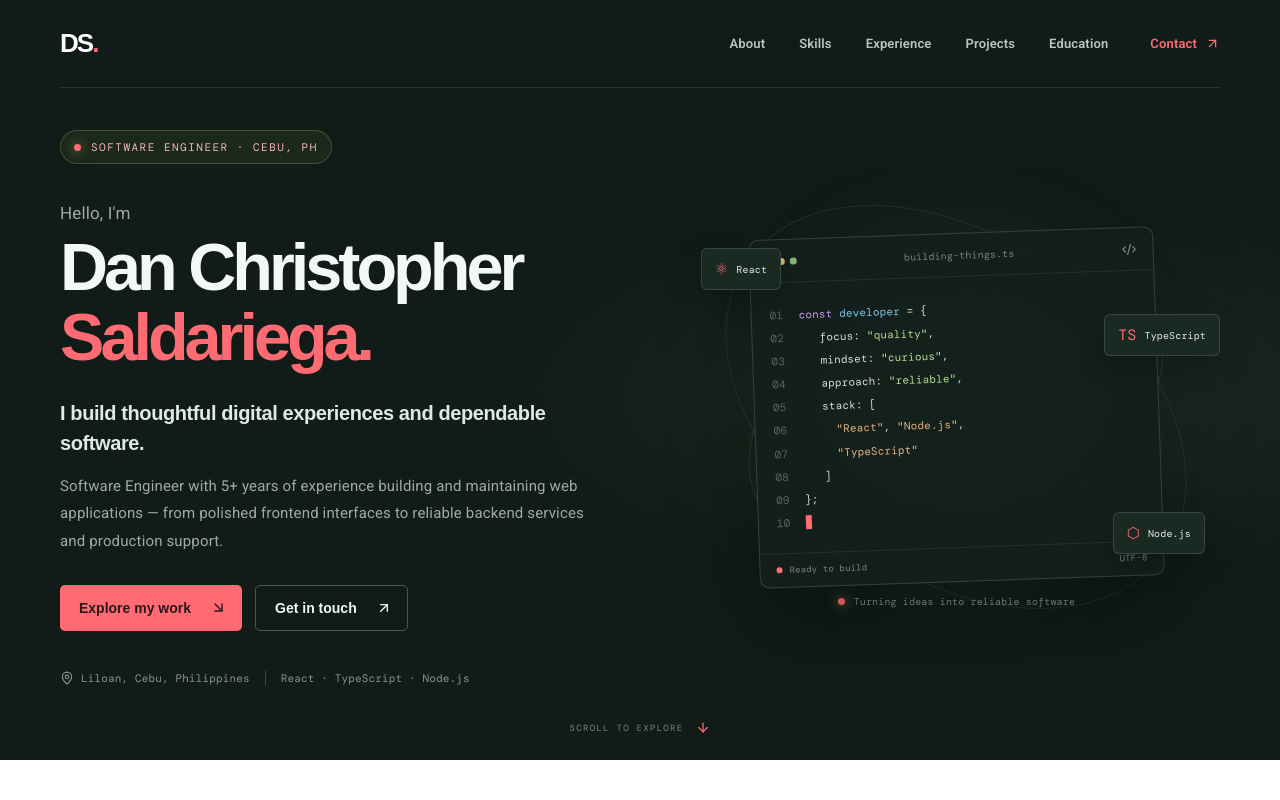
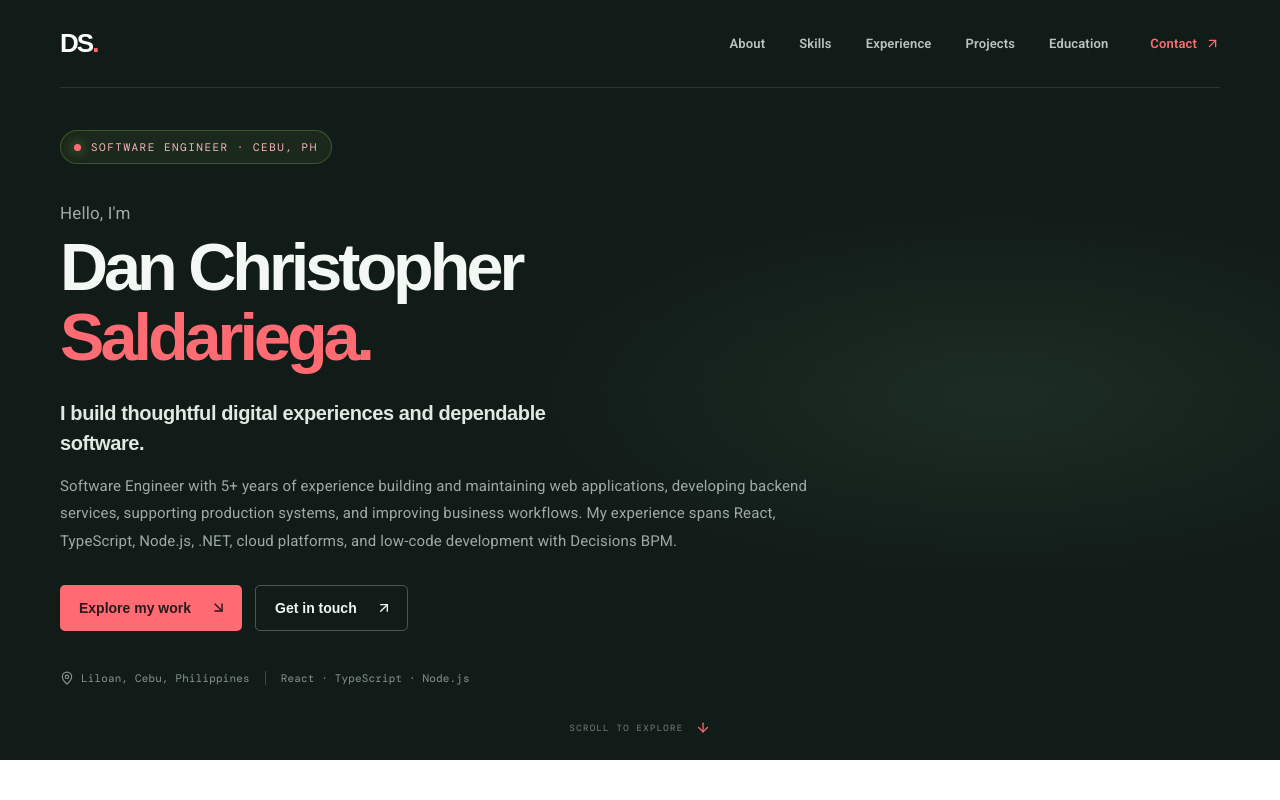
Before and after one commit to dsaldariega/my-portfolio, a Next.js app: page /my-portfolio/ in a window 1280 px wide. Shown: the top 800 px of the page. Built offline with nearby package versions, Linux system fonts and the light colour scheme; what @mui/material-nextjs would draw is missing.

Commit message:
feat: simplify hero into full-width introduction

```diff
--- a/src/app/globals.css
+++ b/src/app/globals.css
@@ -397,3 +397,22 @@ body { font-size: 15px; }
   .projects-grid .project-detail-grid { grid-template-columns: 1fr; }
   .email-action { padding: 8px 10px; font-size: 11px; }
 }
+
+
+/* Full-width introduction hero: prioritize the introduction over decoration */
+.hero-content {
+  grid-template-columns: minmax(0, 1fr);
+  min-height: 610px;
+}
+.hero-copy {
+  width: 100%;
+  max-width: 900px;
+}
+.hero-description {
+  max-width: 760px;
+}
+@media (max-width: 900px) {
+  .hero-content {
+    grid-template-columns: minmax(0, 1fr);
+  }
+}
--- a/src/app/page.tsx
+++ b/src/app/page.tsx
@@ -5,7 +5,6 @@ import {
   ArrowDownRight,
   ArrowUpRight,
   Check,
-  Code2,
   Database,
   Github,
   Globe2,
@@ -144,8 +143,10 @@ export default function Home() {
             <h2>I build thoughtful digital experiences and dependable software.</h2>
             <p className="hero-description">
               Software Engineer with 5+ years of experience building and maintaining
-              web applications — from polished frontend interfaces to reliable
-              backend services and production support.
+              web applications, developing backend services, supporting production
+              systems, and improving business workflows. My experience spans React,
+              TypeScript, Node.js, .NET, cloud platforms, and low-code development
+              with Decisions BPM.
             </p>
             <div className="hero-actions">
               <Button className="button button-primary" variant="contained" href="#experience" endIcon={<ArrowDownRight size={17} />}>
@@ -162,35 +163,7 @@ export default function Home() {
             </div>
           </div>
 
-          <div className="hero-visual" aria-label="Software engineering illustration">
-            <div className="visual-orbit orbit-one" />
-            <div className="visual-orbit orbit-two" />
-            <div className="visual-glow" />
-            <div className="code-card">
-              <div className="code-top">
-                <div className="window-dots"><i /><i /><i /></div>
-                <span>building-things.ts</span>
-                <Code2 size={15} />
-              </div>
-              <div className="code-body">
-                <div><span className="line-no">01</span><span className="code-purple">const</span> <span className="code-blue">developer</span> = {"{"}</div>
-                <div><span className="line-no">02</span> &nbsp; focus: <span className="code-green">&quot;quality&quot;</span>,</div>
-                <div><span className="line-no">03</span> &nbsp; mindset: <span className="code-green">&quot;curious&quot;</span>,</div>
-                <div><span className="line-no">04</span> &nbsp; approach: <span className="code-green">&quot;reliable&quot;</span>,</div>
-                <div><span className="line-no">05</span> &nbsp; stack: [</div>
-                <div><span className="line-no">06</span> &nbsp; &nbsp; <span className="code-orange">&quot;React&quot;</span>, <span className="code-orange">&quot;Node.js&quot;</span>,</div>
-                <div><span className="line-no">07</span> &nbsp; &nbsp; <span className="code-orange">&quot;TypeScript&quot;</span></div>
-                <div><span className="line-no">08</span> &nbsp; ]</div>
-                <div><span className="line-no">09</span>{"}"};</div>
-                <div className="code-cursor"><span className="line-no">10</span><span className="cursor-block" /></div>
-              </div>
-              <div className="code-status"><span><i /> Ready to build</span><span>UTF-8</span></div>
-            </div>
-            <div className="float-chip chip-react"><span>⚛</span> React</div>
-            <div className="float-chip chip-ts"><span>TS</span> TypeScript</div>
-            <div className="float-chip chip-node"><span>⬡</span> Node.js</div>
-            <div className="visual-caption"><span /> Turning ideas into reliable software</div>
-          </div>
+
         </div>
         <a className="scroll-cue" href="#about"><span>SCROLL TO EXPLORE</span><ArrowDown size={15} /></a>
       </header>
```
